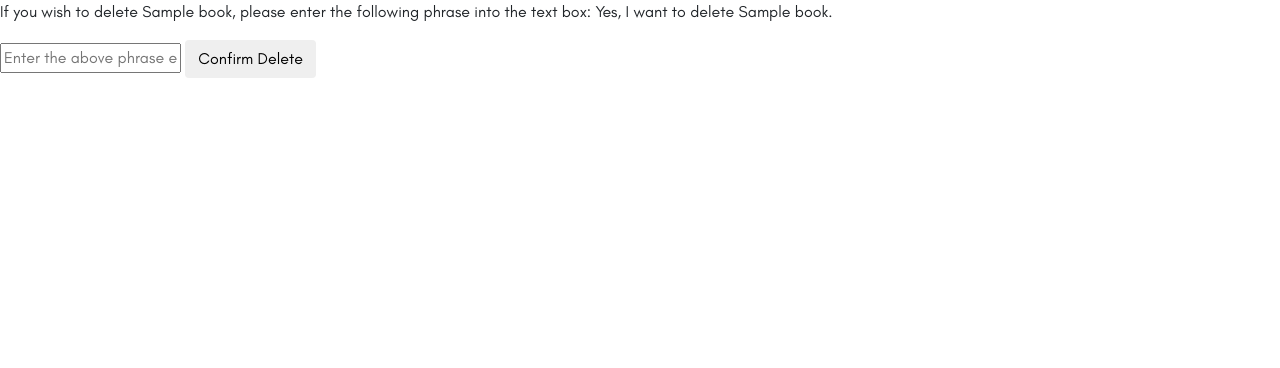
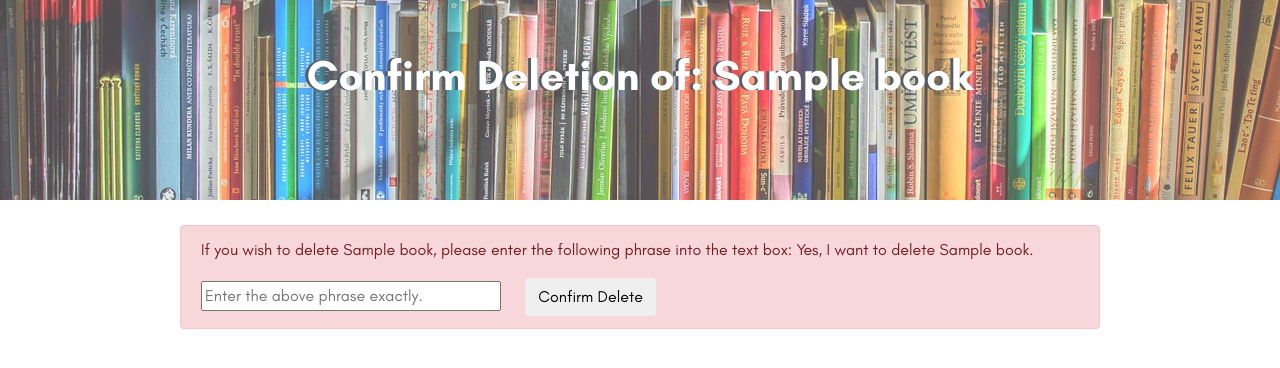
Before and after one commit to dsluo-archive/BookStore, a Django app: page /vendor/book/sample/reactivate/ in a window 1280 px wide. Shown: the part 56-424 px from the top of the page. Run offline with Django 3.2, Linux system fonts and the light colour scheme; tables that the repository leaves empty hold one stand-in row (values such as "Sample post"); parts of the project's set-up code (start-up, migrations or seed data) failed here and were passed over; some libraries are stand-ins or nearby versions.

Commit message:
Added styling to vendor_delete_book (AJ)

```diff
--- a/templates/vendor_delete_book.html
+++ b/templates/vendor_delete_book.html
@@ -1,11 +1,34 @@
 {% extends "base.html" %}
+
+{% load static %}
+
+{% block per_page_css %}
+    <link rel="stylesheet" href="{% static 'css/vendor_delete_book.css' %}">
+{% endblock per_page_css %}
+
 {% block main_content %}
 
-<form method="post" action='' enctype='multipart/form-data'> {% csrf_token %}
-    <p>If you wish to delete {{ book.name }}, please enter the following phrase into the text box:
-    Yes, I want to delete {{ book.name }}.</p>
-    <input type="text" name="confirmation" placeholder="Enter the above phrase exactly.">
-	<input type="submit" class='btn btn-default' value="Confirm Delete"/>
-</form>
+	<div class="container-fluid banner">
+		<div class="row">
+			<div class="col-md-12">
+				<h3> Confirm Deletion of: {{ book.name }} </h3>
+			</div>
+		</div>
+	</div>
+
+	<div class="container confirm">
+		<div class="row">
+			<div class="offset-md-1 col-md-10">
+				<div class="alert alert-danger">
+					<form method="post" action='' enctype='multipart/form-data'> {% csrf_token %}
+						<p>If you wish to delete {{ book.name }}, please enter the following phrase into the text box:
+						Yes, I want to delete {{ book.name }}.</p>
+						<input type="text" name="confirmation" id="input-box" placeholder="Enter the above phrase exactly.">
+						<input type="submit" class='btn btn-default' value="Confirm Delete"/>
+					</form>
+				</div>
+			</div>
+		</div>
+	</div>
 
 {% endblock main_content %}
```
